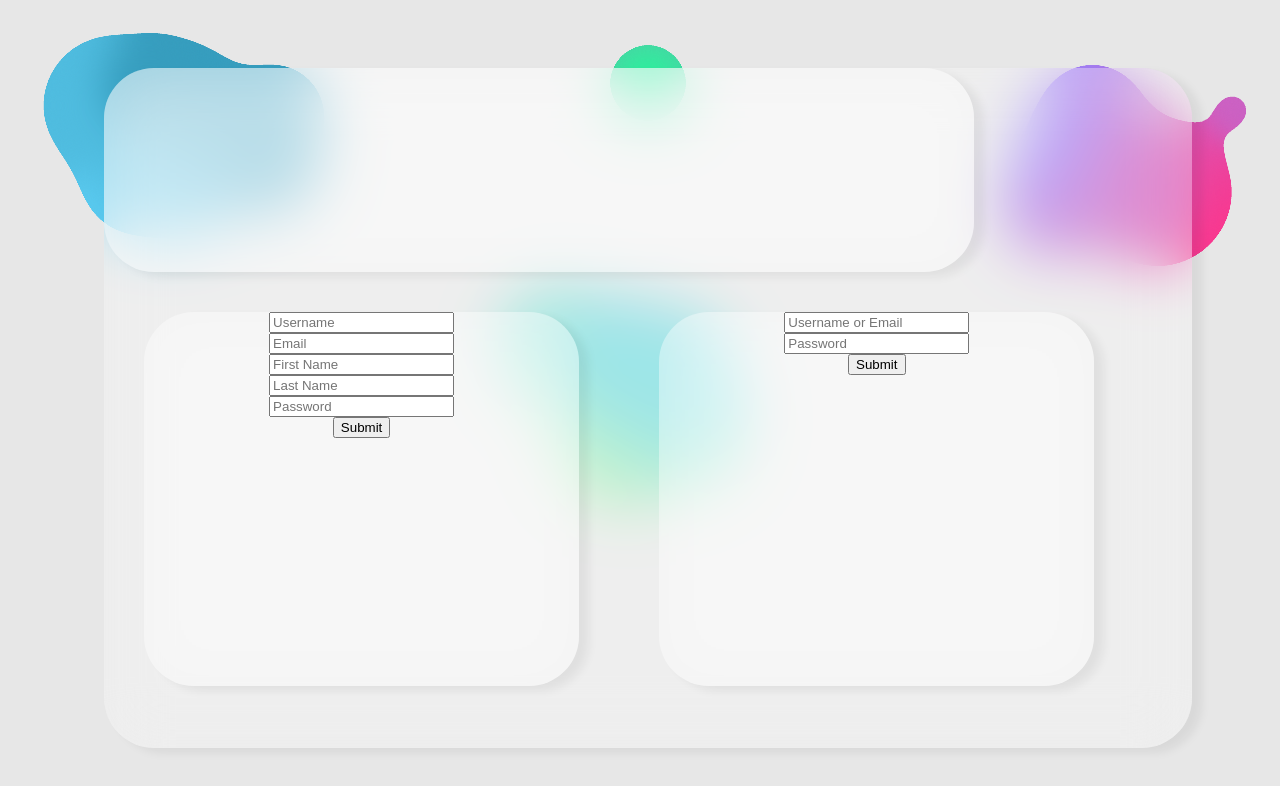
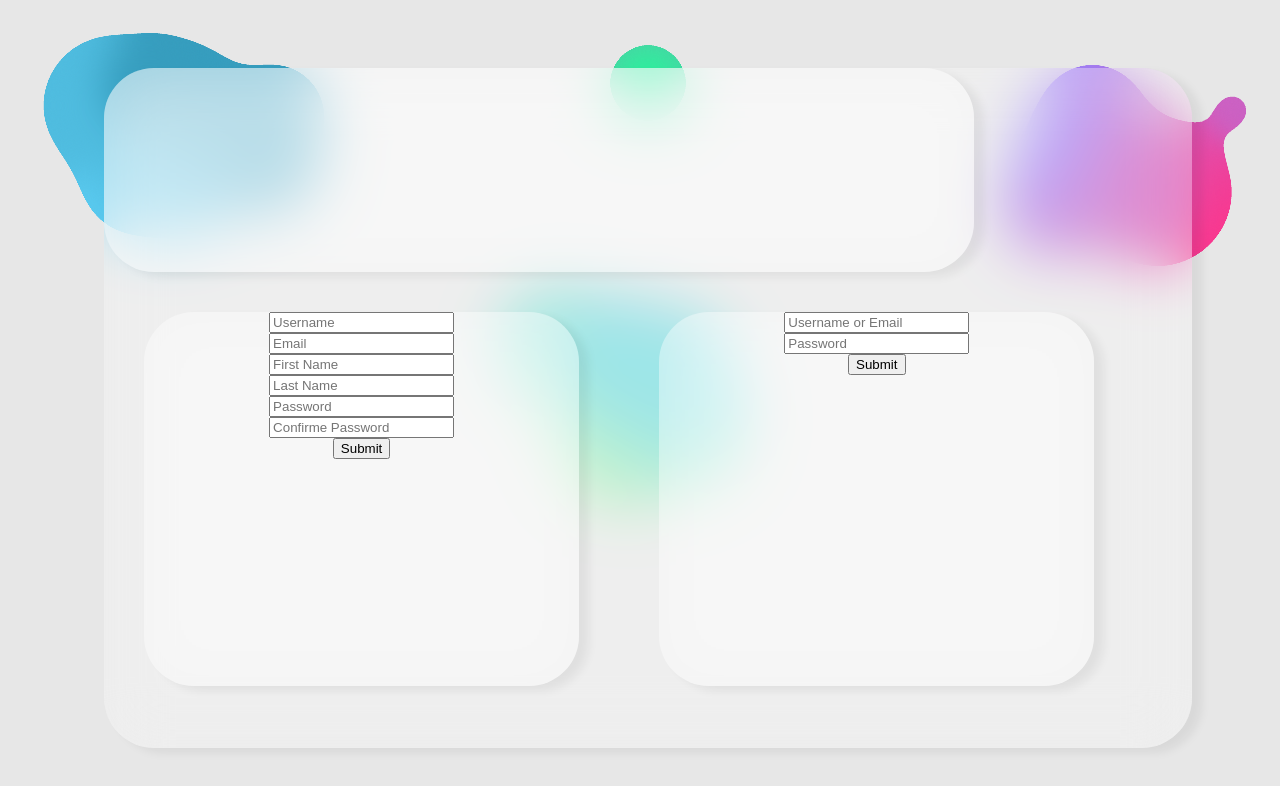
Before and after one commit to Melefo/B-DEV-500-NAN-5-1-dashboard-victor.trencic, a Vue app in the folder Doshboard.Frontend/: page / in a window 1280 px wide. Shown: the top 786 px of the page. Built offline with nearby package versions, Linux system fonts and the light colour scheme.

Commit message:
Updating Login and Registers Form , but sill not doing the action

```diff
--- a/Doshboard.Frontend/src/components/RegisterFrame.vue
+++ b/Doshboard.Frontend/src/components/RegisterFrame.vue
@@ -6,6 +6,7 @@
             <TextInput name="firstname" isRequired="true" placeHolder="First Name"/>
             <TextInput name="lastname" isRequired="true" placeHolder="Last Name"/>
             <PasswordInput name="password" isRequired="true" placeHolder="Password"/>
+            <PasswordInput name="password-confirm" isRequired="true" placeHolder="Confirme Password"/>
         </DForm>
     </div>
 </template>
```
